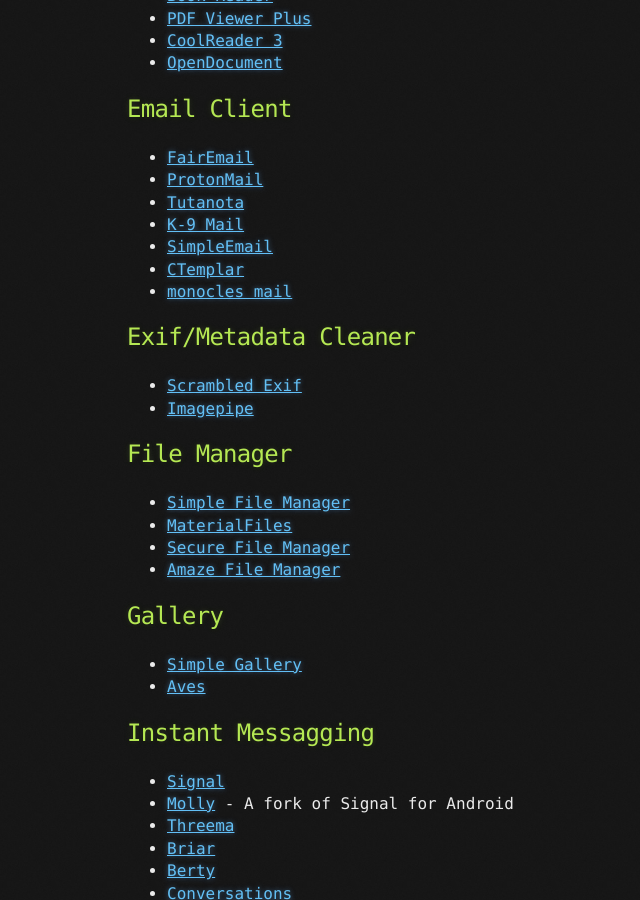
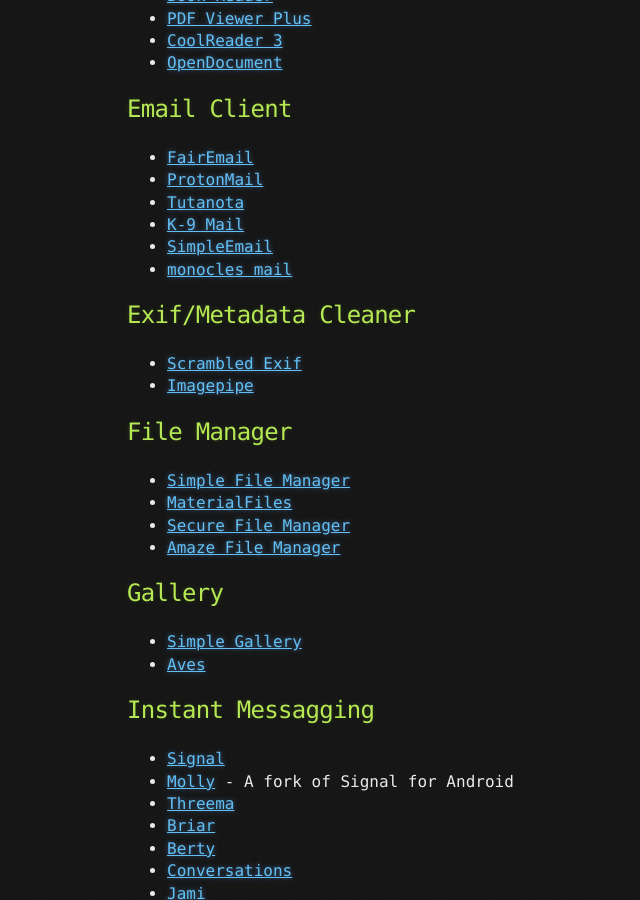
Before and after one commit to brainfucksec/brainfucksec.github.io, a Jekyll site: the page built from _posts/2022-04-28-android-foss-apps-list.md, in a window 1280 px wide and 900 px high, scrolled down 2906 px. Shown: the whole window, without its empty margins (13-653 px from the left). Built offline with Jekyll 4.4.1, drawn with Linux system fonts in a browser that asks for light colours.

Commit message:
Update: _posts/2022-03-20-a-good-privacy-list.md, 2022-04-28-android-foss-apps-list.md

```diff
--- a/_posts/2022-04-28-android-foss-apps-list.md
+++ b/_posts/2022-04-28-android-foss-apps-list.md
@@ -128,7 +128,6 @@
 * [Tutanota](https://tutanota.com/#download)
 * [K-9 Mail](https://k9mail.app/)
 * [SimpleEmail](https://framagit.org/dystopia-project/simple-email)
-* [CTemplar](https://ctemplar.com/)
 * [monocles mail](https://codeberg.org/Arne/monocles_mail)
 
 ## Exif/Metadata Cleaner
```
Also changed, not shown: _posts/2022-03-20-a-good-privacy-list.md (+0 -1 lines).
